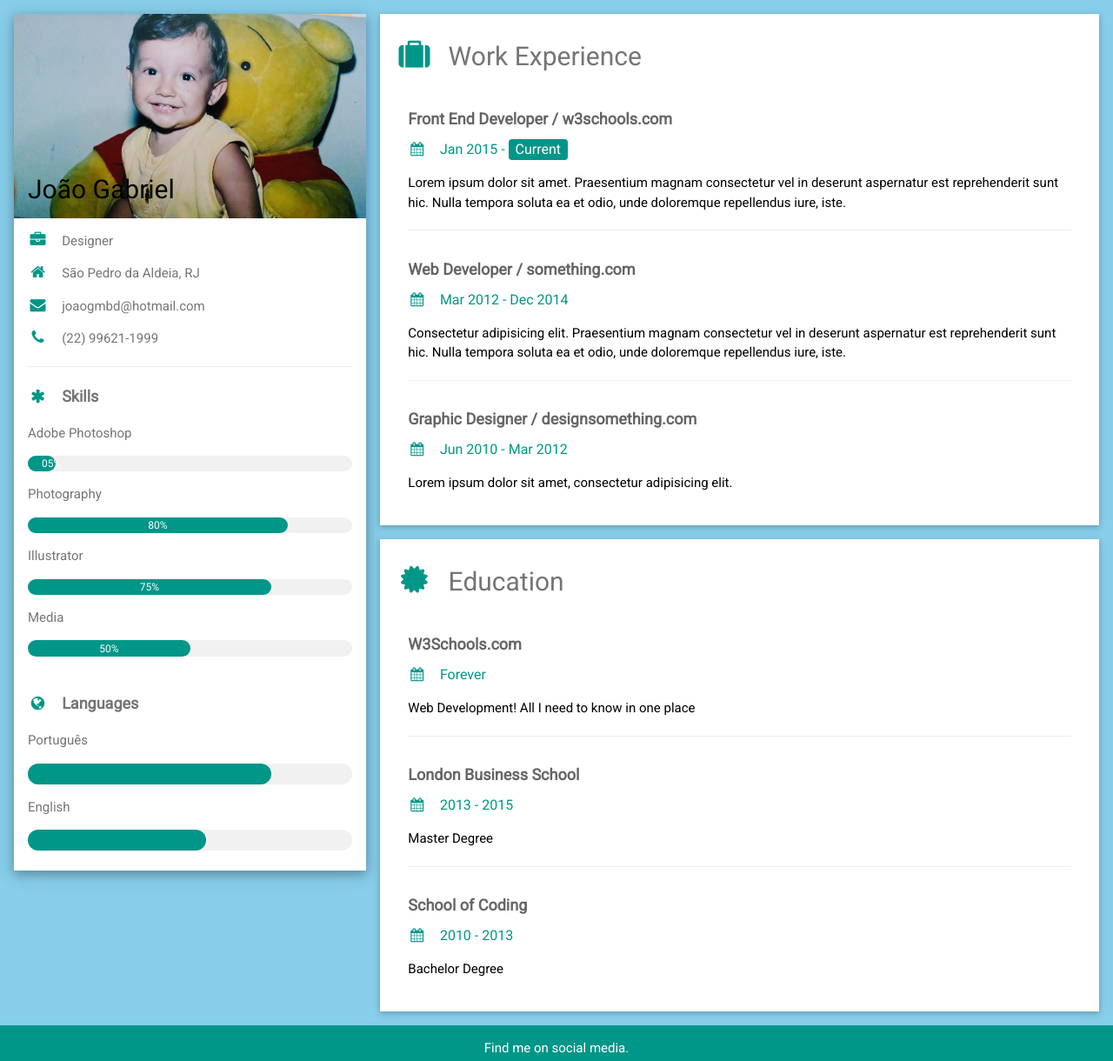
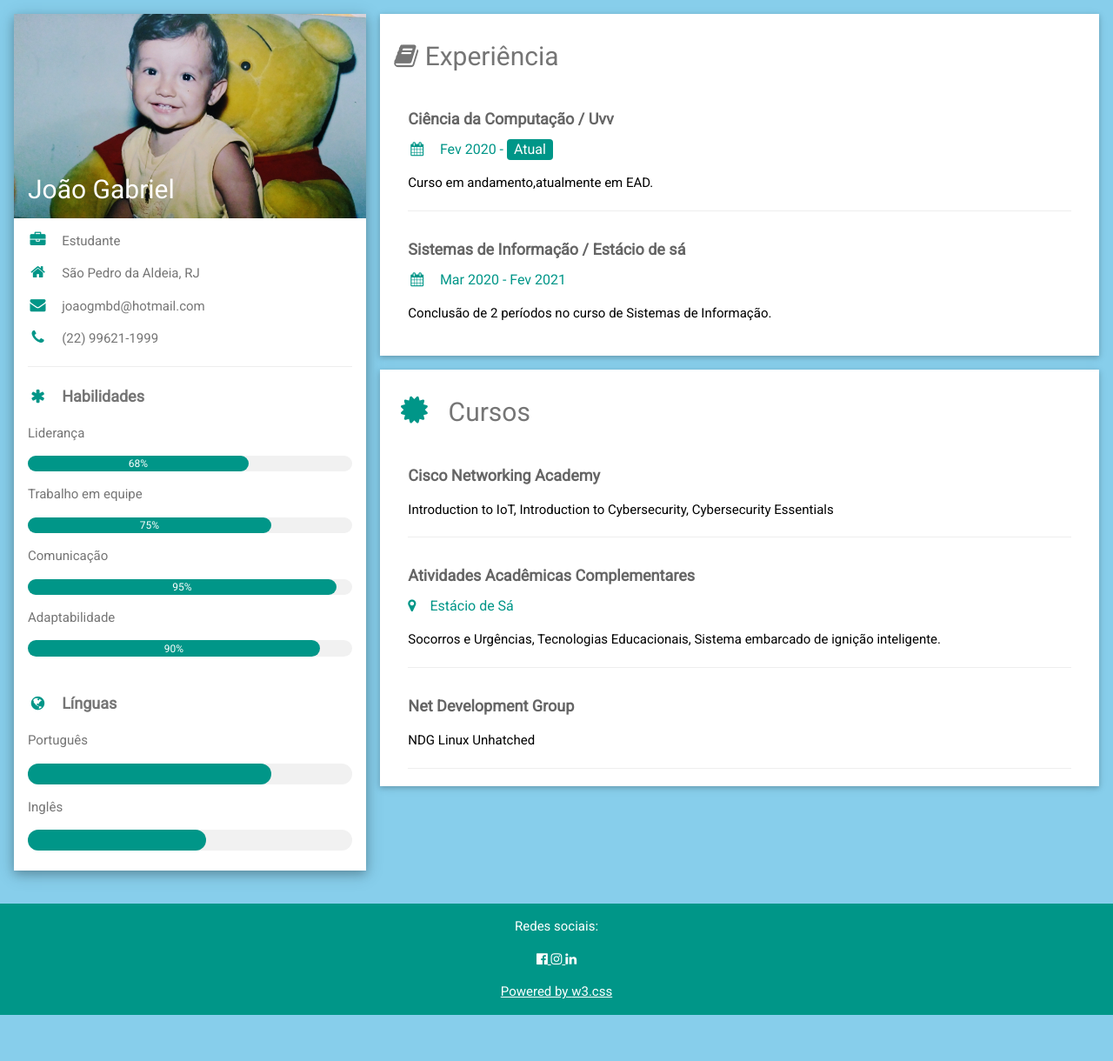
Before and after one commit to joaogmbd/cv, a plain HTML site: page index.html in a window 1280 px wide. Shown: the top 1220 px of the page at 87% size. After the commit the page ends 1167 px from the top, so only its background shows below. Drawn offline with nearby package versions, Linux system fonts and the light colour scheme.

Commit message:
Update index.html

```diff
--- a/index.html
+++ b/index.html
@@ -7,7 +7,7 @@
 <link rel='stylesheet' href='https://fonts.googleapis.com/css?family=Roboto'>
 <link rel="stylesheet" href="https://cdnjs.cloudflare.com/ajax/libs/font-awesome/4.7.0/css/font-awesome.min.css">
 <style>
-html,body,h1,h2,h3,h4,h5,h6 {font-family: "Roboto", sans-serif}
+html,body,h1,h2,h3,h4,h5,h6 {font-family: "Roboto", sans-serif;}
 </style>
 <body class="w3-light-blue">
 
@@ -23,48 +23,48 @@ html,body,h1,h2,h3,h4,h5,h6 {font-family: "Roboto", sans-serif}
       <div class="w3-white w3-text-grey w3-card-4">
         <div class="w3-display-container">
           <img src="avatar.jpg" style="width:100%" alt="Avatar">
-          <div class="w3-display-bottomleft w3-container w3-text-black">
+          <div class="w3-display-bottomleft w3-container w3-text-white">
             <h2>João Gabriel</h2>
           </div>
         </div>
         <div class="w3-container">
-          <p><i class="fa fa-briefcase fa-fw w3-margin-right w3-large w3-text-teal"></i>Designer</p>
+          <p><i class="fa fa-briefcase fa-fw w3-margin-right w3-large w3-text-teal"></i>Estudante</p>
           <p><i class="fa fa-home fa-fw w3-margin-right w3-large w3-text-teal"></i>São Pedro da Aldeia, RJ</p>
           <p><i class="fa fa-envelope fa-fw w3-margin-right w3-large w3-text-teal"></i>joaogmbd@hotmail.com</p>
           <p><i class="fa fa-phone fa-fw w3-margin-right w3-large w3-text-teal"></i>(22) 99621-1999</p>
           <hr>
 
-          <p class="w3-large"><b><i class="fa fa-asterisk fa-fw w3-margin-right w3-text-teal"></i>Skills</b></p>
+          <p class="w3-large"><b><i class="fa fa-asterisk fa-fw w3-margin-right w3-text-teal"></i>Habilidades</b></p>
 
-          <p>Adobe Photoshop</p>
+          <p>Liderança</p>
           <div class="w3-light-grey w3-round-xlarge w3-small">
-            <div class="w3-container w3-center w3-round-xlarge w3-teal" style="width:05%">05%</div>
+            <div class="w3-container w3-center w3-round-xlarge w3-teal" style="width:68%">68%</div>
           </div>
 
-          <p>Photography</p>
+          <p>Trabalho em equipe</p>
           <div class="w3-light-grey w3-round-xlarge w3-small">
-            <div class="w3-container w3-center w3-round-xlarge w3-teal" style="width:80%">
-              <div class="w3-center w3-text-white">80%</div>
+            <div class="w3-container w3-center w3-round-xlarge w3-teal" style="width:75%">
+              <div class="w3-center w3-text-white">75%</div>
             </div>
           </div>
 
-          <p>Illustrator</p>
+          <p>Comunicação</p>
           <div class="w3-light-grey w3-round-xlarge w3-small">
-            <div class="w3-container w3-center w3-round-xlarge w3-teal" style="width:75%">75%</div>
+            <div class="w3-container w3-center w3-round-xlarge w3-teal" style="width:95%">95%</div>
           </div>
 
-          <p>Media</p>
+          <p>Adaptabilidade</p>
           <div class="w3-light-grey w3-round-xlarge w3-small">
-            <div class="w3-container w3-center w3-round-xlarge w3-teal" style="width:50%">50%</div>
+            <div class="w3-container w3-center w3-round-xlarge w3-teal" style="width:90%">90%</div>
           </div>
           <br>
 
-          <p class="w3-large w3-text-theme"><b><i class="fa fa-globe fa-fw w3-margin-right w3-text-teal"></i>Languages</b></p>
+          <p class="w3-large w3-text-theme"><b><i class="fa fa-globe fa-fw w3-margin-right w3-text-teal"></i>Línguas</b></p>
           <p>Português</p>
           <div class="w3-light-grey w3-round-xlarge">
             <div class="w3-round-xlarge w3-teal" style="height:24px;width:75%"></div>
           </div>
-          <p>English</p>
+          <p>Inglês</p>
           <div class="w3-light-grey w3-round-xlarge">
             <div class="w3-round-xlarge w3-teal" style="height:24px;width:55%"></div>
           </div>
@@ -79,44 +79,39 @@ html,body,h1,h2,h3,h4,h5,h6 {font-family: "Roboto", sans-serif}
     <div class="w3-twothird">
 
       <div class="w3-container w3-card w3-white w3-margin-bottom">
-        <h2 class="w3-text-grey w3-padding-16"><i class="fa fa-suitcase fa-fw w3-margin-right w3-xxlarge w3-text-teal"></i>Work Experience</h2>
+        <h2 class="w3-text-grey w3-padding-16"><i class="fa fa-book" aria-hidden="true"></i>
+</i>Experiência</h2>
         <div class="w3-container">
-          <h5 class="w3-opacity"><b>Front End Developer / w3schools.com</b></h5>
-          <h6 class="w3-text-teal"><i class="fa fa-calendar fa-fw w3-margin-right"></i>Jan 2015 - <span class="w3-tag w3-teal w3-round">Current</span></h6>
-          <p>Lorem ipsum dolor sit amet. Praesentium magnam consectetur vel in deserunt aspernatur est reprehenderit sunt hic. Nulla tempora soluta ea et odio, unde doloremque repellendus iure, iste.</p>
+          <h5 class="w3-opacity"><b>Ciência da Computação / Uvv</b></h5>
+          <h6 class="w3-text-teal"><i class="fa fa-calendar fa-fw w3-margin-right"></i>Fev 2020 - <span class="w3-tag w3-teal w3-round">Atual</span></h6>
+          <p>Curso em andamento,atualmente em EAD.</p>
           <hr>
         </div>
         <div class="w3-container">
-          <h5 class="w3-opacity"><b>Web Developer / something.com</b></h5>
-          <h6 class="w3-text-teal"><i class="fa fa-calendar fa-fw w3-margin-right"></i>Mar 2012 - Dec 2014</h6>
-          <p>Consectetur adipisicing elit. Praesentium magnam consectetur vel in deserunt aspernatur est reprehenderit sunt hic. Nulla tempora soluta ea et odio, unde doloremque repellendus iure, iste.</p>
-          <hr>
-        </div>
-        <div class="w3-container">
-          <h5 class="w3-opacity"><b>Graphic Designer / designsomething.com</b></h5>
-          <h6 class="w3-text-teal"><i class="fa fa-calendar fa-fw w3-margin-right"></i>Jun 2010 - Mar 2012</h6>
-          <p>Lorem ipsum dolor sit amet, consectetur adipisicing elit. </p><br>
+          <h5 class="w3-opacity"><b>Sistemas de Informação / Estácio de sá</b></h5>
+          <h6 class="w3-text-teal"><i class="fa fa-calendar fa-fw w3-margin-right w3-pad"></i>Mar 2020 - Fev 2021</h6>
+          <p>Conclusão de 2 períodos no curso de Sistemas de Informação.</p><br>
         </div>
       </div>
 
       <div class="w3-container w3-card w3-white">
-        <h2 class="w3-text-grey w3-padding-16"><i class="fa fa-certificate fa-fw w3-margin-right w3-xxlarge w3-text-teal"></i>Education</h2>
+        <h2 class="w3-text-grey w3-padding-16"><i class="fa fa-certificate fa-fw w3-margin-right w3-xxlarge w3-text-teal"></i>Cursos</h2>
         <div class="w3-container">
-          <h5 class="w3-opacity"><b>W3Schools.com</b></h5>
-          <h6 class="w3-text-teal"><i class="fa fa-calendar fa-fw w3-margin-right"></i>Forever</h6>
-          <p>Web Development! All I need to know in one place</p>
+          <h5 class="w3-opacity"><b>Cisco Networking Academy</b></h5>
+          <p>Introduction to IoT, Introduction to Cybersecurity, Cybersecurity Essentials</p>
           <hr>
         </div>
         <div class="w3-container">
-          <h5 class="w3-opacity"><b>London Business School</b></h5>
-          <h6 class="w3-text-teal"><i class="fa fa-calendar fa-fw w3-margin-right"></i>2013 - 2015</h6>
-          <p>Master Degree</p>
+          <h5 class="w3-opacity"><b>Atividades Acadêmicas Complementares</b></h5>
+          <h6 class="w3-text-teal"><i class="fa fa-map-marker w3-margin-right" aria-hidden="true" ></i>Estácio de Sá</h6>
+          <p>Socorros e Urgências, Tecnologias Educacionais, Sistema embarcado de ignição
+inteligente.</p>
           <hr>
         </div>
         <div class="w3-container">
-          <h5 class="w3-opacity"><b>School of Coding</b></h5>
-          <h6 class="w3-text-teal"><i class="fa fa-calendar fa-fw w3-margin-right"></i>2010 - 2013</h6>
-          <p>Bachelor Degree</p><br>
+        	<h5 class="w3-opacity"><b>Net Development Group</b></h5>
+          <p>NDG Linux Unhatched</p>
+          <hr>
         </div>
       </div>
 
@@ -130,11 +125,11 @@ html,body,h1,h2,h3,h4,h5,h6 {font-family: "Roboto", sans-serif}
 </div>
 
 <footer class="w3-container w3-teal w3-center w3-margin-top">
-  <p>Find me on social media.</p>
+  <p>Redes sociais:</p>
   <a href = https://pt-br.facebook.com/ target = '_blank'><i class="fa fa-facebook-official w3-hover-opacity"></i>
   </a>
-  <i class="fa fa-instagram w3-hover-opacity"></i>
-  <i class="fa fa-linkedin w3-hover-opacity"></i>
+  <a href= https://www.instagram.com/joaogmbd/ target = '_blank'><i class="fa fa-instagram w3-hover-opacity"></i>
+  <a href= https://www.linkedin.com/in/jo%C3%A3o-gabriel-moreira-bossatto-dar%C3%A9-55b2711a9/ target = '_blank'><i class="fa fa-linkedin w3-hover-opacity"></i>
   <p>Powered by <a href="https://www.w3schools.com/w3css/default.asp" target="_blank">w3.css</a></p>
 </footer>
 
```
